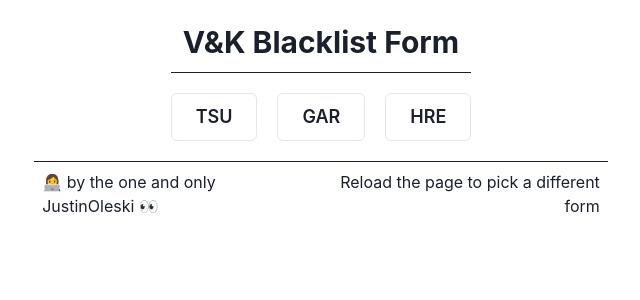
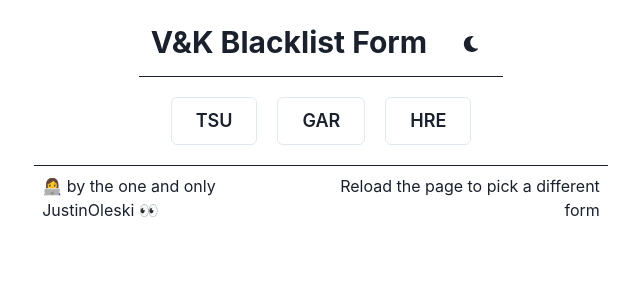
Before and after one commit to j0ashm/vk-blacklist-form, a React (Create React App) app: page / in a window 1280 px wide. Shown: the top 300 px of the page, without its empty margins (319-959 px from the left). Built offline with nearby package versions, Linux system fonts and the light colour scheme.

Commit message:
implement color mode toggle

```diff
--- a/package.json
+++ b/package.json
@@ -15,6 +15,7 @@
     "react": "^17.0.2",
     "react-dom": "^17.0.2",
     "react-helmet": "^6.1.0",
+    "react-icons": "^4.3.1",
     "react-scripts": "4.0.3",
     "web-vitals": "^1.1.2"
   },
--- a/src/components/Header.js
+++ b/src/components/Header.js
@@ -1,11 +1,22 @@
 import React from 'react'
-import { Flex, Box, Heading } from '@chakra-ui/layout'
+import { Flex, Box, Heading, Spacer } from '@chakra-ui/layout'
+import { IconButton } from '@chakra-ui/button'
+import { useColorMode, useColorModeValue } from '@chakra-ui/color-mode'
+import { FaMoon } from 'react-icons/fa'
+import { BsFillSunFill } from 'react-icons/bs'
 
 function Header() {
+    const { colorMode, toggleColorMode } = useColorMode()
+    const icons = useColorModeValue(<FaMoon />, <BsFillSunFill />)
+
     return (
         <Flex mt="3" borderBottom="1px">
             <Box p="3">
                 <Heading size="lg">V&K Blacklist Form</Heading>
+            </Box>
+            <Spacer />
+            <Box p="3">
+                <IconButton icon={icons} variant="ghost" onClick={toggleColorMode} />
             </Box>
         </Flex>
     )
```
Also changed, not shown: src/App.js (+4 -4 lines), 1 other file (tests, documents, lock files or other folders).
